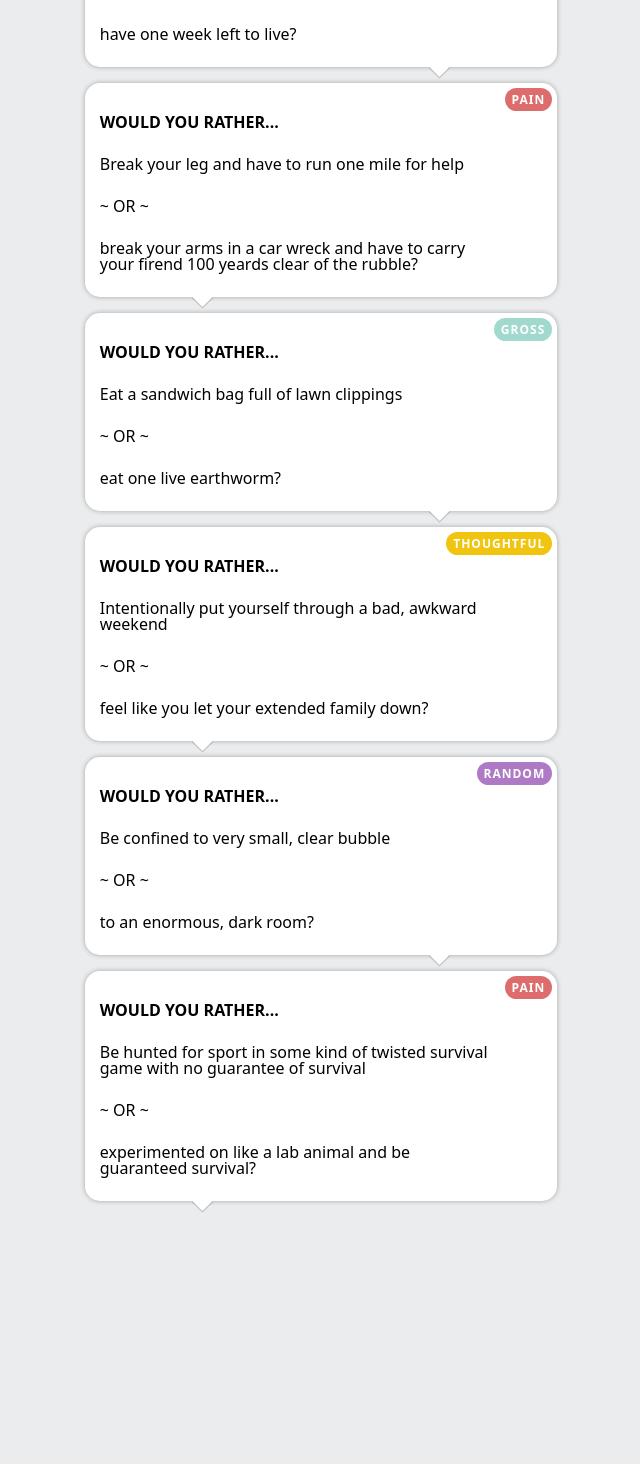
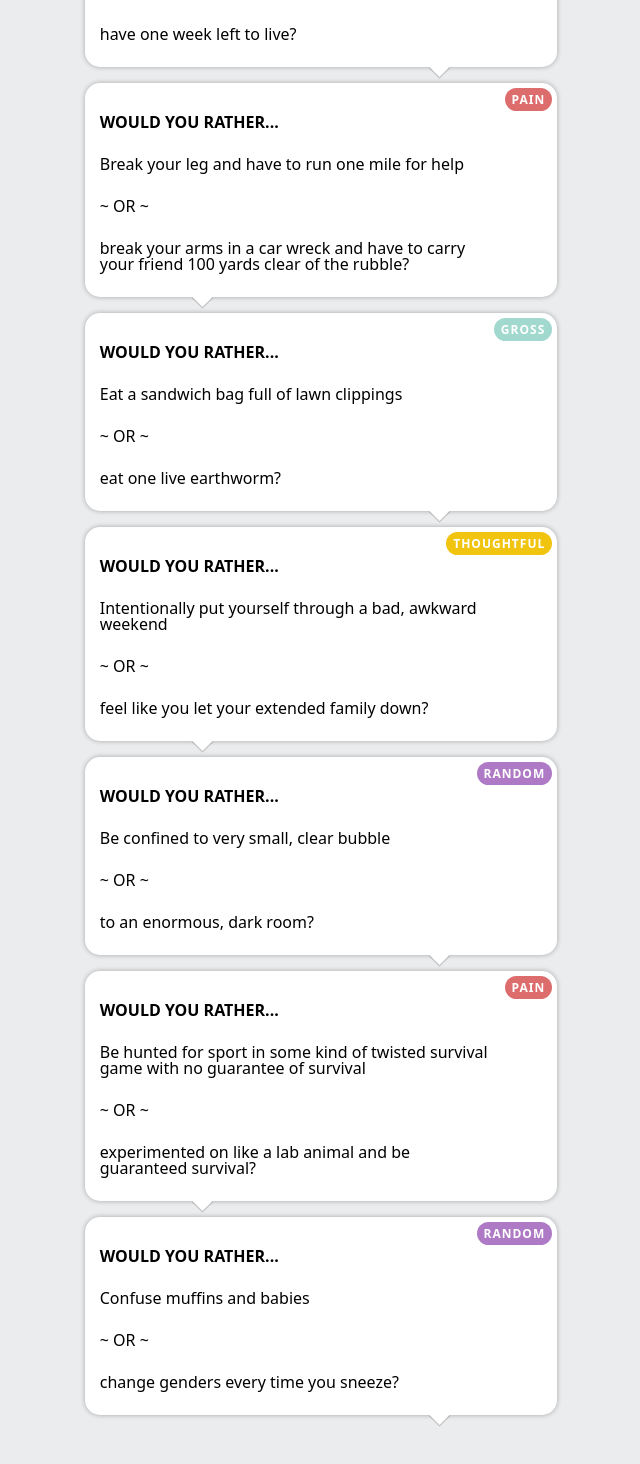
Before and after one commit to benroasting/would-you-rather, a React (Create React App) app: page / in a window 1280 px wide. Shown: the part 9041-10505 px from the top of the page, without its empty margins (319-959 px from the left). Before the commit the page ends 10306 px from the top, so only its background shows below. Built offline with nearby package versions, Linux system fonts and the light colour scheme.

Commit message:
added question

```diff
--- a/src/data.js
+++ b/src/data.js
@@ -376,7 +376,7 @@ const data = [
     header: "WOULD YOU RATHER...",
     question1: "Break your leg and have to run one mile for help",
     question2:
-      "break your arms in a car wreck and have to carry your firend 100 yeards clear of the rubble?",
+      "break your arms in a car wreck and have to carry your friend 100 yards clear of the rubble?",
     category: {
       tag: "pain",
       color: "#DD6D6D",
@@ -419,6 +419,15 @@ const data = [
       color: "#DD6D6D",
     },
   },
+  {
+    header: "WOULD YOU RATHER...",
+    question1: "Confuse muffins and babies ",
+    question2: "change genders every time you sneeze?",
+    category: {
+      tag: "random",
+      color: "#AF7AC5",
+    },
+  },
 ];
 
 export default data;
```
